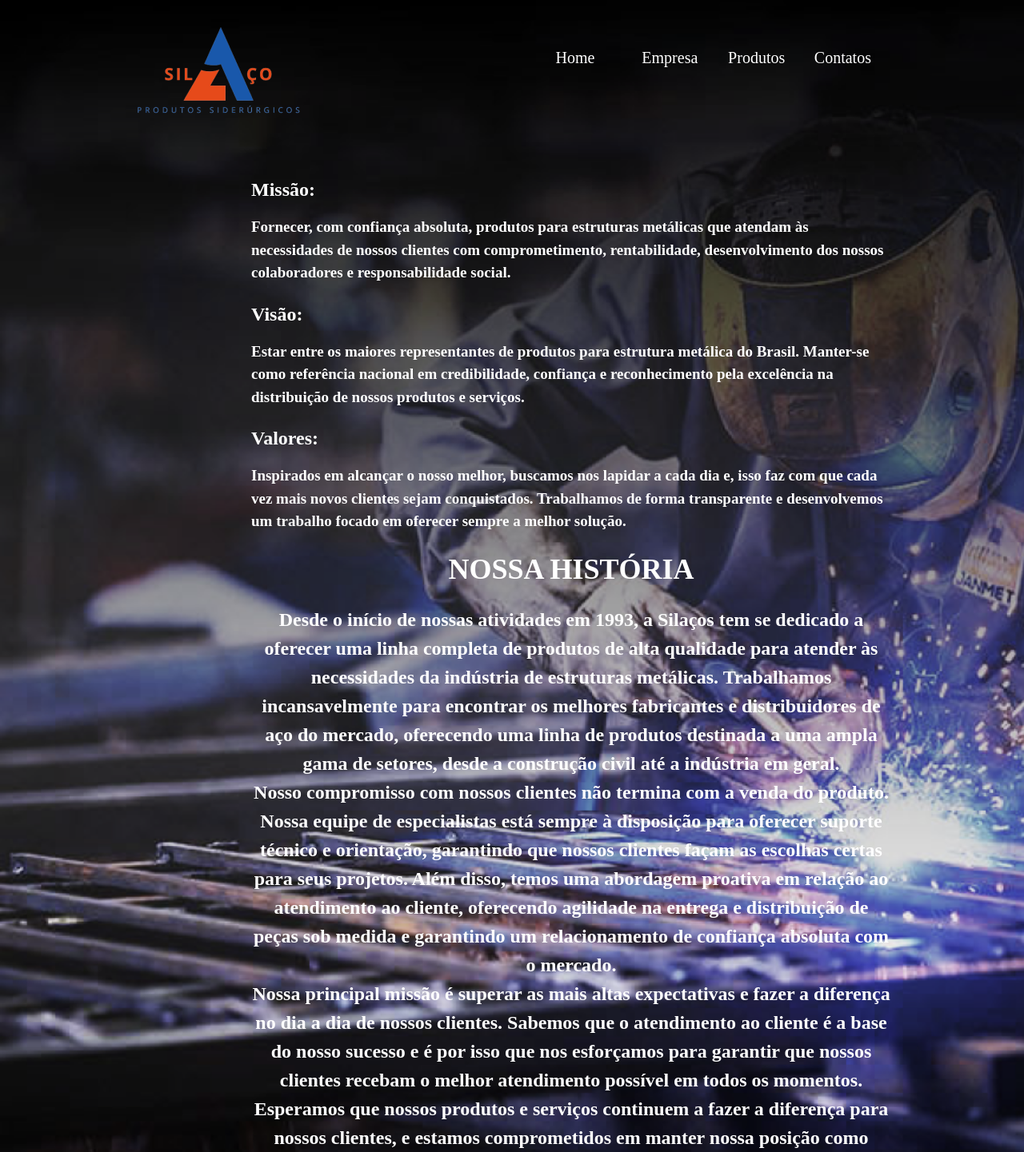
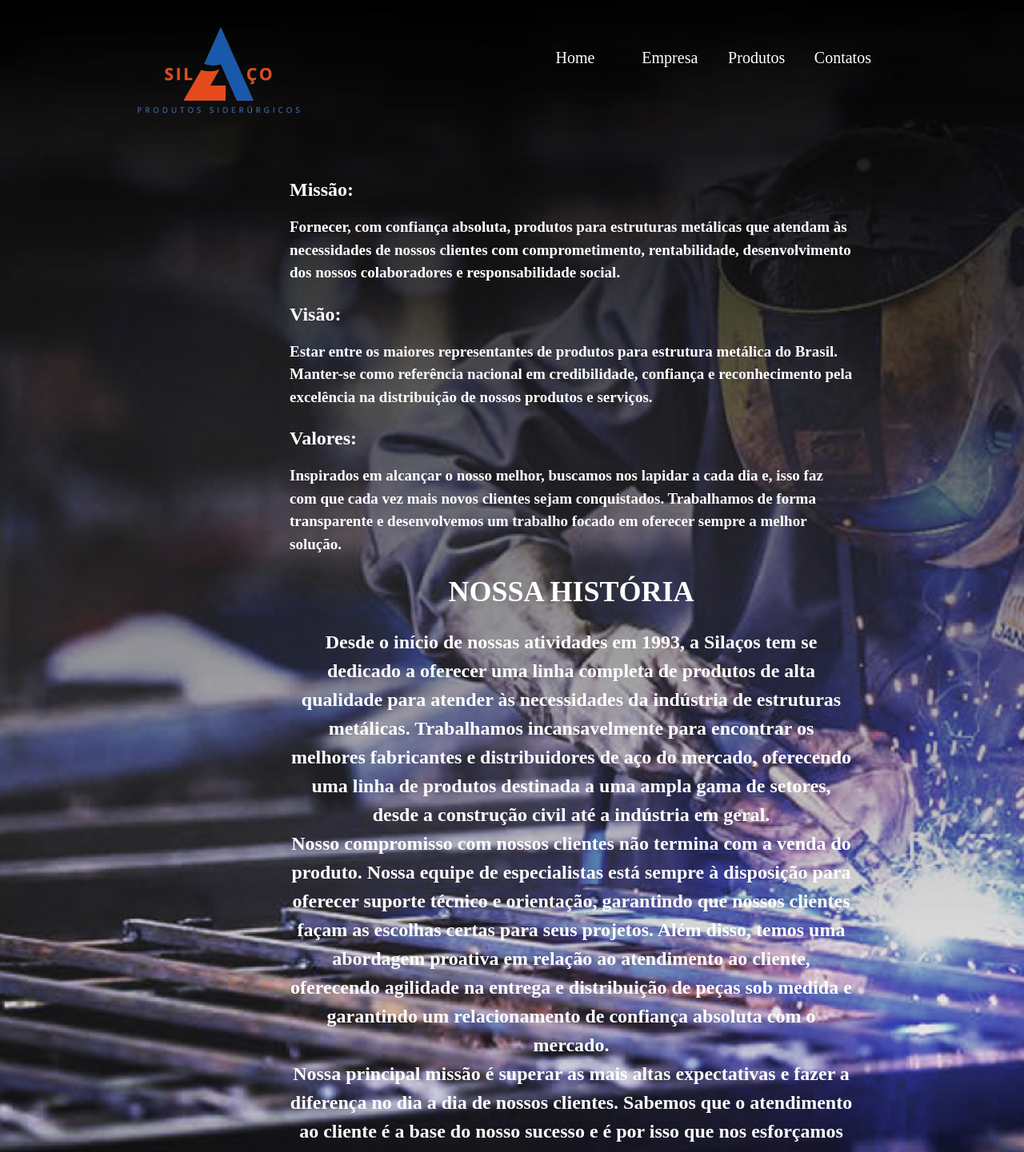
Before and after one commit to Rennan-Pessanha/Serrilharia, a React (Create React App) app: page /Perfil in a window 1280 px wide. Shown: the top 1441 px of the page at 80% size. Built offline with nearby package versions, Linux system fonts and the light colour scheme.

Commit message:
Responsividade

```diff
--- a/src/Pages/Perfil/index.js
+++ b/src/Pages/Perfil/index.js
@@ -30,6 +30,7 @@ export const Perfil = () => {
             </C.NavContent>
         </C.Content>
 
+      <C.TextsContaints>
         <C.PerfilContent>
     <div>
       <C.Perfilh3>Missão:</C.Perfilh3>
@@ -61,6 +62,7 @@ export const Perfil = () => {
       </C.Textp>
     </C.History>
         </C.CompanyContent>
+      </C.TextsContaints>
 
       </C.Container>
       <C.FooterPerfil>
--- a/src/Pages/Perfil/styles.js
+++ b/src/Pages/Perfil/styles.js
@@ -10,6 +10,11 @@ export const Container = styled.div`
   overflow: hidden;
   padding: 0 10px;
   padding-right: 65px;
+
+  @media (max-width: 2000px) {
+    width: 110%;
+    padding-right: 80px;
+  }
 
 
   @media (max-width: 768px) {
@@ -39,7 +44,7 @@ export const Logo = styled.img`
   margin-top: 12px;
 
   @media (max-width: 768px) {
-    margin-left: -33%;
+    margin-left: -40%;
     margin-top: 20px;
   }
 `;
@@ -52,7 +57,7 @@ export const NavContent = styled.div`
   height: 23px;
 
   @media (max-width: 768px) {
-    margin-left: -33%;
+    margin-left: -13%;
   }
 
   @media (max-width: 425px) {
@@ -115,7 +120,24 @@ export const Navs = styled(Link)`
   @media (max-width: 320px) {
     margin-top: 20px;
   }
+
+  @media (max-width: 1032px) {
+    margin-left: -20%;
+  }
 `;
+
+export const TextsContaints = styled.div`
+display: block;
+margin: auto;
+width: 50%;
+margin-left: 25%;
+
+@media (max-width: 768px) {
+  margin-left: 5%;
+  margin-top: 2%;
+}
+
+`
 
 
 
@@ -131,7 +153,7 @@ export const Title = styled.h1`
   font-weight: 800;
 
   @media (max-width: 768px) {
-    font-size: 5vw;
+    font-size: 30px;
   }
 `;
 
@@ -155,10 +177,6 @@ export const Perfilh3 = styled.h3`
   font-weight: 800;
   font-family: Montserrat;
   margin-bottom: 5px;
-
-  @media (max-width: 768px) {
-    font-size: 3.5vw;
-  }
 `;
 
 export const PerfilText = styled.p`
@@ -168,68 +186,18 @@ export const PerfilText = styled.p`
   font-weight: 700;
   line-height: 1.5;
   margin-bottom: 20px;
-
-  @media (max-width: 768px) {
-    font-size: 5vw;
-    width: 600px;
-  }
-
-  @media (max-width: 616px) {
-    font-size: 5vw;
-    width: 500px;
-  }
-
-  @media (max-width: 528px) {
-    width: 400px;
-  }
-
-  @media (max-width: 439px) {
-    width: 350px;
-  }
+  width: 100%;
 `;
 
 export const CompanyContent = styled.div`
   text-align: center;
   display: block;
   margin: auto;
-
-  @media (max-width: 768px) {
-    margin-left: -35%;
-  }
-
-  @media (max-width: 425px) {
-    margin-top: 10%;
-  }
-
-  @media (max-width: 320px) {
-    margin-left: -42%;
-  }
+  width: 100%;
 `;
 
 export const History = styled.div`
-  margin-left: auto;
-  margin-right: auto;
   max-width: 800px;
-
-  @media (max-width: 768px) {
-    max-width: 600px;
-  }
-
-  @media (max-width: 425px) {
-    max-width: 400px;
-  }
-
-  @media (max-width: 384px) {
-    max-width: 320px;
-  }
-
-  @media (max-width: 360px) {
-    max-width: 354px;
-  }
-
-  @media (max-width: 320px) {
-    max-width: 310px;
-  }
 `;
 
 export const Textp = styled.p`
```
